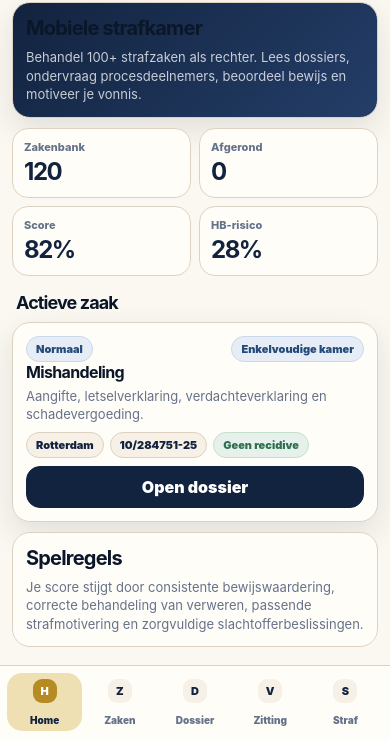
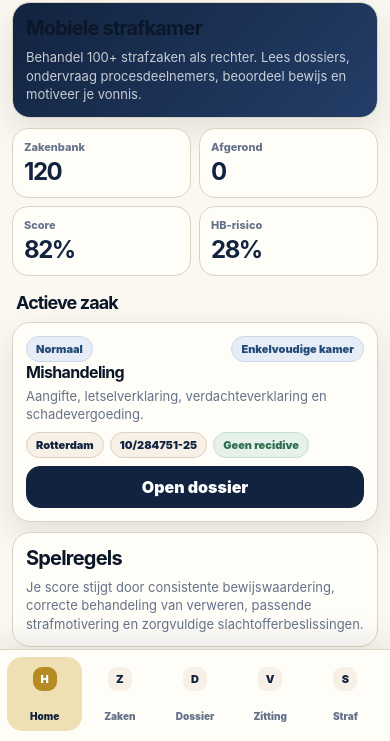
Before and after one commit to Tom-1-010/rechtspraak-sim, a website: page docs/index.html in a window 390 px wide. Shown: the part 103-844 px from the top of the page. Drawn offline with Linux system fonts and the light colour scheme.

Commit message:
Load mobile fixed navigation stylesheet

```diff
--- a/docs/index.html
+++ b/docs/index.html
@@ -5,6 +5,7 @@
   <meta name="viewport" content="width=device-width, initial-scale=1.0, viewport-fit=cover" />
   <title>Rechtbank Simulator NL</title>
   <link rel="stylesheet" href="assets/styles.css" />
+  <link rel="stylesheet" href="assets/mobile-fix.css" />
 </head>
 <body>
   <div class="app">
```
